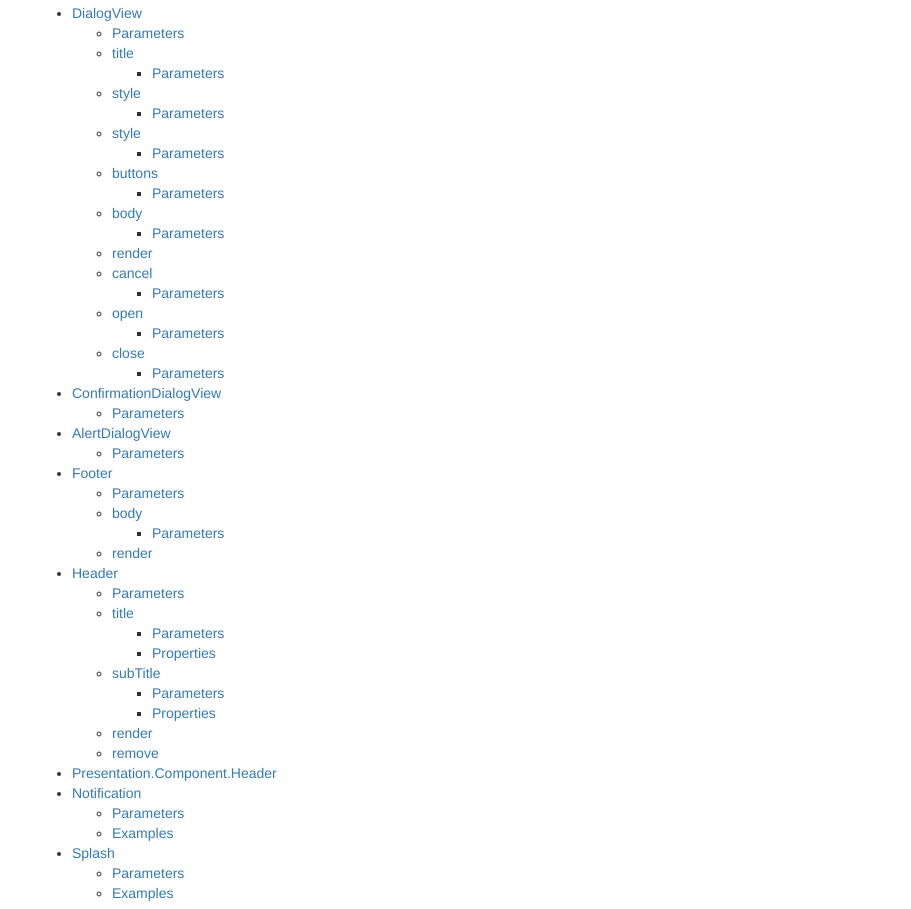
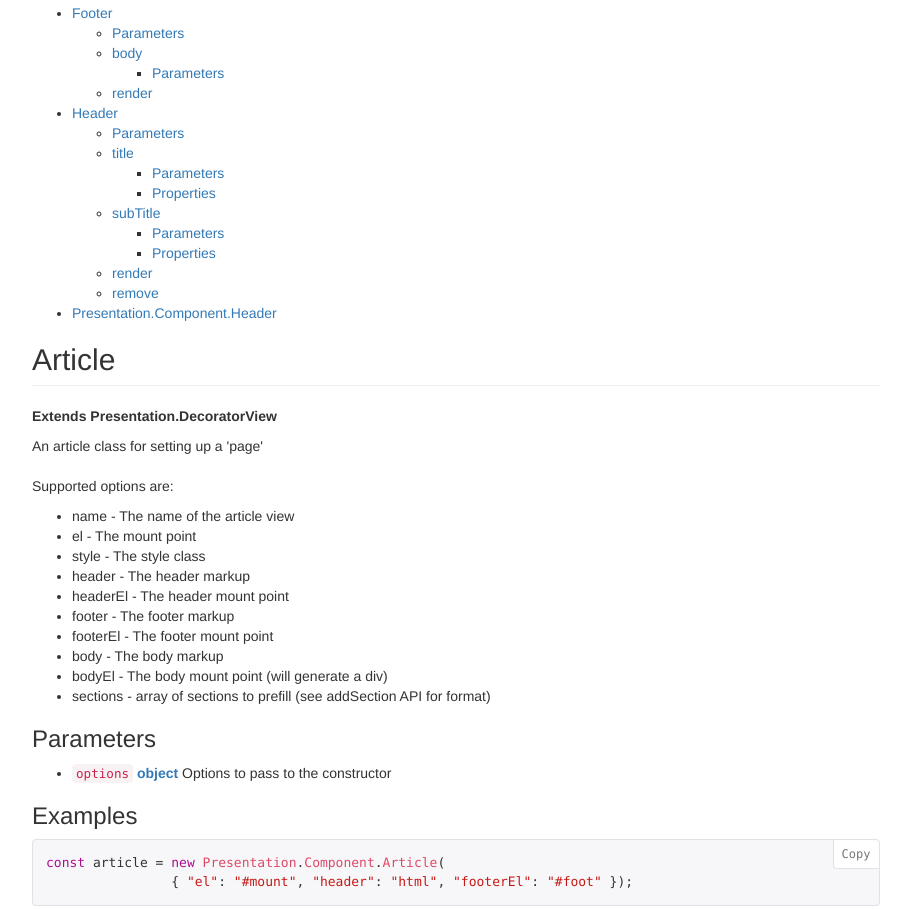
Before and after one commit to Augmentedjs/presentation-components, a website built with webpack: page jsdoc/index.html in a window 1280 px wide. Shown: the part 1167-2076 px from the top of the page, without its empty margins (38-949 px from the left). Built offline with nearby package versions, Linux system fonts and the light colour scheme; a web font is replaced by a local one.

Commit message:
very small updates

```diff
--- a/jsdoc/index.html
+++ b/jsdoc/index.html
@@ -165,105 +165,37 @@
 <li><a href="#remove">remove</a></li>
 </ul>
 </li>
-<li><a href="#dialogview">DialogView</a>
+<li><a href="#footer-1">Footer</a>
 <ul>
 <li><a href="#parameters-10">Parameters</a></li>
-<li><a href="#title">title</a>
+<li><a href="#body-2">body</a>
 <ul>
 <li><a href="#parameters-11">Parameters</a></li>
 </ul>
 </li>
-<li><a href="#style-2">style</a>
-<ul>
-<li><a href="#parameters-12">Parameters</a></li>
-</ul>
-</li>
-<li><a href="#style-3">style</a>
-<ul>
-<li><a href="#parameters-13">Parameters</a></li>
-</ul>
-</li>
-<li><a href="#buttons">buttons</a>
-<ul>
-<li><a href="#parameters-14">Parameters</a></li>
-</ul>
-</li>
-<li><a href="#body-2">body</a>
-<ul>
-<li><a href="#parameters-15">Parameters</a></li>
-</ul>
-</li>
 <li><a href="#render-2">render</a></li>
-<li><a href="#cancel">cancel</a>
-<ul>
-<li><a href="#parameters-16">Parameters</a></li>
-</ul>
-</li>
-<li><a href="#open">open</a>
-<ul>
-<li><a href="#parameters-17">Parameters</a></li>
-</ul>
-</li>
-<li><a href="#close">close</a>
-<ul>
-<li><a href="#parameters-18">Parameters</a></li>
-</ul>
-</li>
-</ul>
-</li>
-<li><a href="#confirmationdialogview">ConfirmationDialogView</a>
-<ul>
-<li><a href="#parameters-19">Parameters</a></li>
-</ul>
-</li>
-<li><a href="#alertdialogview">AlertDialogView</a>
-<ul>
-<li><a href="#parameters-20">Parameters</a></li>
-</ul>
-</li>
-<li><a href="#footer-1">Footer</a>
-<ul>
-<li><a href="#parameters-21">Parameters</a></li>
-<li><a href="#body-3">body</a>
-<ul>
-<li><a href="#parameters-22">Parameters</a></li>
-</ul>
-</li>
-<li><a href="#render-3">render</a></li>
 </ul>
 </li>
 <li><a href="#header-1">Header</a>
 <ul>
-<li><a href="#parameters-23">Parameters</a></li>
-<li><a href="#title-1">title</a>
+<li><a href="#parameters-12">Parameters</a></li>
+<li><a href="#title">title</a>
 <ul>
-<li><a href="#parameters-24">Parameters</a></li>
+<li><a href="#parameters-13">Parameters</a></li>
 <li><a href="#properties-4">Properties</a></li>
 </ul>
 </li>
 <li><a href="#subtitle">subTitle</a>
 <ul>
-<li><a href="#parameters-25">Parameters</a></li>
+<li><a href="#parameters-14">Parameters</a></li>
 <li><a href="#properties-5">Properties</a></li>
 </ul>
 </li>
-<li><a href="#render-4">render</a></li>
+<li><a href="#render-3">render</a></li>
 <li><a href="#remove-1">remove</a></li>
 </ul>
 </li>
 <li><a href="#presentationcomponentheader">Presentation.Component.Header</a></li>
-<li><a href="#notification">Notification</a>
-<ul>
-<li><a href="#parameters-26">Parameters</a></li>
-<li><a href="#examples-2">Examples</a></li>
-</ul>
-</li>
-<li><a href="#splash">Splash</a>
-<ul>
-<li><a href="#parameters-27">Parameters</a></li>
-<li><a href="#examples-3">Examples</a></li>
-</ul>
-</li>
 </ul>
 <h2>Article</h2>
 <p><strong>Extends Presentation.DecoratorView</strong></p>
@@ -376,77 +308,6 @@ Supported options are:<br/></p>
 <p>render</p>
 <h3>remove</h3>
 <p>remove</p>
-<h2>DialogView</h2>
-<p><strong>Extends Presentation.DecoratorView</strong></p>
-<p>A automatic dialog view - creates a dialog with simple configurations to customize</p>
-<h3>Parameters</h3>
-<ul>
-<li><code>options</code></li>
-</ul>
-<h3>title</h3>
-<p>title property - the title of the dialog</p>
-<h4>Parameters</h4>
-<ul>
-<li><code>title</code></li>
-</ul>
-<h3>style</h3>
-<p>body property - the body of the dialog, handled by setBody method</p>
-<h4>Parameters</h4>
-<ul>
-<li><code>style</code></li>
-</ul>
-<h3>style</h3>
-<p>style property - the style (form, alert, bigForm, or whatever class you want)</p>
-<h4>Parameters</h4>
-<ul>
-<li><code>style</code></li>
-</ul>
-<h3>buttons</h3>
-<p>buttons object property - the buttons to match to functions</p>
-<h4>Parameters</h4>
-<ul>
-<li><code>buttons</code></li>
-</ul>
-<h3>body</h3>
-<p>setBody - sets the body content of the dialog</p>
-<h4>Parameters</h4>
-<ul>
-<li><code>body</code> <strong><a href="https://developer.mozilla.org/docs/Web/JavaScript/Reference/Global_Objects/String">String</a></strong> A string value of th body (supports HTML)</li>
-</ul>
-<h3>render</h3>
-<p>render - render the dialog</p>
-<h3>cancel</h3>
-<p>cancel - standard built-in cancel callback.  Calls close method by default</p>
-<h4>Parameters</h4>
-<ul>
-<li><code>event</code> <strong><a href="https://developer.mozilla.org/docs/Web/API/Event">Event</a></strong> Event passed in</li>
-</ul>
-<h3>open</h3>
-<p>open - standard built-in open callback.  Calls render method by default</p>
-<h4>Parameters</h4>
-<ul>
-<li><code>event</code> <strong><a href="https://developer.mozilla.org/docs/Web/API/Event">Event</a></strong> Event passed in</li>
-</ul>
-<h3>close</h3>
-<p>close - standard built-in close callback.  Closes the dialog, triggers the 'close' event</p>
-<h4>Parameters</h4>
-<ul>
-<li><code>event</code> <strong><a href="https://developer.mozilla.org/docs/Web/API/Event">Event</a></strong> Event passed in</li>
-</ul>
-<h2>ConfirmationDialogView</h2>
-<p><strong>Extends Presentation.Component.DialogView</strong></p>
-<p>A automatic comfirmation dialog view - creates a dialog with yes no buttons</p>
-<h3>Parameters</h3>
-<ul>
-<li><code>options</code></li>
-</ul>
-<h2>AlertDialogView</h2>
-<p><strong>Extends Presentation.Component.DialogView</strong></p>
-<p>A automatic alert dialog view - creates a dialog with cancel button and a message</p>
-<h3>Parameters</h3>
-<ul>
-<li><code>options</code></li>
-</ul>
 <h2>Footer</h2>
 <p><strong>Extends Presentation.DecoratorView</strong></p>
 <p>A Footer Component</p>
@@ -495,27 +356,7 @@ Supported options are:<br/></p>
 <p>Returns <strong><a href="https://developer.mozilla.org/docs/Web/JavaScript/Reference/Global_Objects/Object">object</a></strong> Returns the view context ('this')</p>
 <h2>Presentation.Component.Header</h2>
 <p><strong>Extends Presentation.Mediator</strong></p>
-<p>A Component Manager</p>
-<h2>Notification</h2>
-<p><strong>Extends DialogView</strong></p>
-<p>Notification</p>
-<h3>Parameters</h3>
-<ul>
-<li><code>options</code>  Options to pass</li>
-</ul>
-<h3>Examples</h3>
-<pre class="prettyprint source lang-javascript"><code>options passed are: timeOut, name, style
-</code></pre>
-<h2>Splash</h2>
-<p><strong>Extends View</strong></p>
-<p>Splash Screen View</p>
-<h3>Parameters</h3>
-<ul>
-<li><code>options</code>  Options to pass</li>
-</ul>
-<h3>Examples</h3>
-<pre class="prettyprint source lang-javascript"><code>options passed are: title, subTitle, subSubTitle, name, style, and figureStyle
-</code></pre></article>
+<p>A Component Manager</p></article>
 		</section>
 			</div>
 				<div class="col-md-3 side-content">
@@ -525,7 +366,7 @@ Supported options are:<br/></p>
 	</div>
 	<footer>
 				<div class="footer-option"><a href='http://www.augmentedjs.com'>Augmented.js Homepage</a></div>
-			<div class="generated-by">Documentation generated by <a href="https://github.com/jsdoc3/jsdoc">JSDoc 3.6.2</a> on Sun Jun 23rd 2019 using the <a href="https://github.com/steveush/foodoc">FooDoc template</a>.</div>
+			<div class="generated-by">Documentation generated by <a href="https://github.com/jsdoc3/jsdoc">JSDoc 3.6.3</a> on Sun Sep 29th 2019 using the <a href="https://github.com/steveush/foodoc">FooDoc template</a>.</div>
 	</footer>
 	<script src="js/jquery.min.js"></script>
 	<script src="js/bootstrap.min.js"></script>
--- a/src/index.js
+++ b/src/index.js
@@ -1,4 +1,4 @@
-// Separated to it's own module, imported for backward compatability
+// Separated to it's own module, imported for backward compatibility
 import { HamburgerMenu, Menu, NavigationMenu, NotificationCenter, Toolbar, Iconbar } from "presentation-navigation";
 import { DialogView, ConfirmationDialogView, AlertDialogView, Notification, Splash, ErrorDialogView, MessageDialogView } from "presentation-dialogs";
 
```
Also changed, not shown: jsdoc/Presentation.Component.Article.html (+1 -1 lines), jsdoc/Presentation.Component.Card.html (+1 -1 lines), jsdoc/Presentation.Component.Footer.html (+1 -1 lines), jsdoc/Presentation.Component.Header.html (+1 -1 lines), jsdoc/article_article.js.html (+1 -1 lines), jsdoc/card_card.js.html (+1 -1 lines), jsdoc/footer_footer.js.html (+1 -1 lines), jsdoc/global.html (+1 -1 lines), jsdoc/header_header.js.html (+1 -1 lines), jsdoc/list_class.html (+1 -1 lines), jsdoc/manager_manager.js.html (+1 -1 lines), package.json (+10 -15 lines), dist/presentation-components.js, 2 other files.
